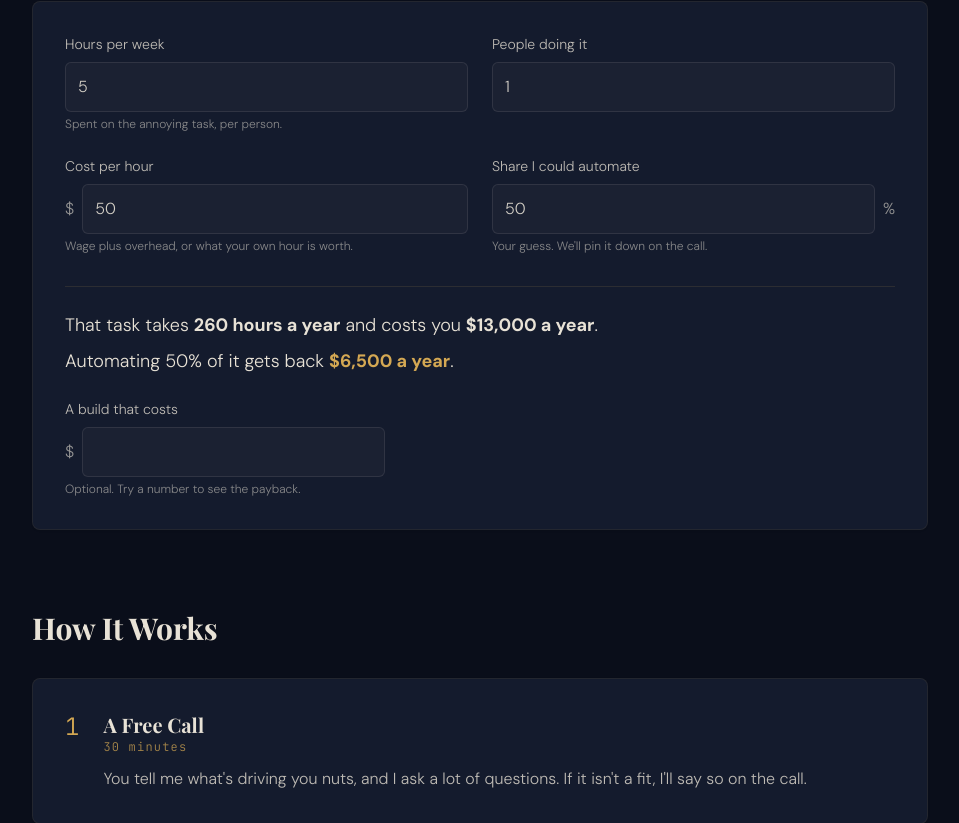
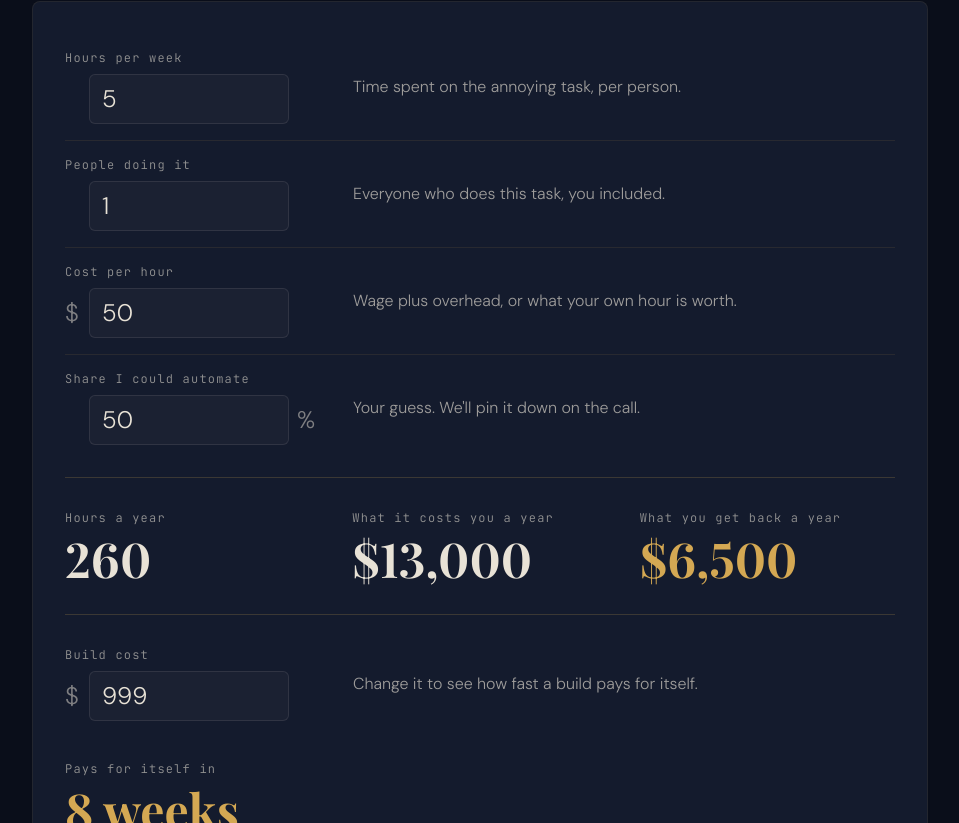
Before and after one commit to afxjzs/doug-is, a Next.js app: page /automating in a window 1280 px wide. Shown: the part 977-1800 px from the top of the page, without its empty margins (160-1119 px from the left). Built offline with nearby package versions, Linux system fonts and the light colour scheme; no server answers.

Commit message:
Automating: bolder cost calculator, build cost starts at $999
- Inputs in one column with each explainer beside it
- Results as large display numbers (hours, cost, money back a year)
- Build cost pre-filled at $999, so the payback shows right away

```diff
--- a/src/app/(site)/automating/CostCalculator.tsx
+++ b/src/app/(site)/automating/CostCalculator.tsx
@@ -11,21 +11,21 @@ const dollars = new Intl.NumberFormat("en-US", {
 })
 const whole = new Intl.NumberFormat("en-US", { maximumFractionDigits: 0 })
 
-// Empty or junk input counts as 0, and the results say so ("$0 a year")
-// rather than showing NaN.
+// Empty or junk input counts as 0, and the results say so ("$0") rather
+// than showing NaN.
 function num(value: string): number {
 	const n = Number(value)
 	return Number.isFinite(n) && n > 0 ? n : 0
 }
 
 function payback(buildCost: number, yearlySavings: number): string {
-	const weeks = Math.round(buildCost / (yearlySavings / WEEKS_PER_YEAR))
-	if (weeks <= WEEKS_PER_YEAR) return `about ${Math.max(weeks, 1)} weeks`
-	return `about ${(weeks / WEEKS_PER_YEAR).toFixed(1)} years`
+	const weeks = Math.max(Math.round(buildCost / (yearlySavings / WEEKS_PER_YEAR)), 1)
+	if (weeks <= WEEKS_PER_YEAR) return `${weeks} ${weeks === 1 ? "week" : "weeks"}`
+	return `${(weeks / WEEKS_PER_YEAR).toFixed(1)} years`
 }
 
-const inputClass =
-	"w-full p-3 bg-[rgba(var(--color-foreground),0.03)] border border-[rgba(var(--color-foreground),0.1)] rounded-md focus:outline-none focus:ring-2 focus:ring-[rgba(var(--color-accent),0.5)] focus:border-transparent text-[rgba(var(--color-foreground),0.9)]"
+const eyebrow =
+	"font-[family-name:var(--font-mono)] text-xs tracking-[0.1em] text-[rgba(var(--color-foreground),0.6)]"
 
 function Field({
 	label,
@@ -36,20 +36,22 @@ function Field({
 	suffix,
 }: {
 	label: string
-	hint?: string
+	hint: string
 	value: string
 	onChange: (v: string) => void
 	prefix?: string
 	suffix?: string
 }) {
 	const id = useId()
+	const hintId = `${id}-hint`
 	return (
+		<div className="grid grid-cols-1 md:grid-cols-[minmax(0,16rem)_minmax(0,1fr)] gap-x-8 gap-y-2 md:items-center py-4">
 			<div>
-			<label htmlFor={id} className="block text-sm text-[rgba(var(--color-foreground),0.8)] mb-2">
+				<label htmlFor={id} className={`block mb-2 ${eyebrow}`}>
 					{label}
 				</label>
-			<div className="flex items-center gap-2">
-				{prefix && <span className="text-[rgba(var(--color-foreground),0.6)]">{prefix}</span>}
+				<div className="flex items-center gap-2 text-2xl">
+					<span className="w-4 shrink-0 text-[rgba(var(--color-foreground),0.5)]" aria-hidden>{prefix}</span>
 					<input
 						id={id}
 						type="number"
@@ -57,15 +59,34 @@ function Field({
 						min={0}
 						value={value}
 						onChange={(e) => onChange(e.target.value)}
-					className={inputClass}
+						aria-describedby={hintId}
+						className="w-full min-w-0 px-3 py-2 bg-[rgba(var(--color-foreground),0.03)] border border-[rgba(var(--color-foreground),0.1)] rounded-md focus:outline-none focus:ring-2 focus:ring-[rgba(var(--color-accent),0.5)] focus:border-transparent text-[rgb(var(--color-foreground))] tabular-nums"
 						style={{
 							transition:
 								"border-color var(--dur-fast) var(--ease-out), box-shadow var(--dur-fast) var(--ease-out)",
 						}}
 					/>
-				{suffix && <span className="text-[rgba(var(--color-foreground),0.6)]">{suffix}</span>}
+					<span className="w-6 shrink-0 text-[rgba(var(--color-foreground),0.5)]" aria-hidden>{suffix}</span>
 				</div>
-			{hint && <p className="mt-1 text-xs text-[rgba(var(--color-foreground),0.55)]">{hint}</p>}
+			</div>
+			<p id={hintId} className="text-[rgba(var(--color-foreground),0.65)]">
+				{hint}
+			</p>
+		</div>
+	)
+}
+
+function Stat({ label, value, accent }: { label: string; value: string; accent?: boolean }) {
+	return (
+		<div role="group" aria-label={label}>
+			<p className={`mb-2 ${eyebrow}`}>{label}</p>
+			<p
+				className={`font-[family-name:var(--font-display)] font-bold tabular-nums lining-nums leading-none text-4xl md:text-5xl ${
+					accent ? "text-[rgb(var(--color-accent))]" : "text-[rgb(var(--color-foreground))]"
+				}`}
+			>
+				{value}
+			</p>
 		</div>
 	)
 }
@@ -75,7 +96,7 @@ export default function CostCalculator() {
 	const [people, setPeople] = useState("1")
 	const [rate, setRate] = useState("50")
 	const [share, setShare] = useState("50")
-	const [buildCost, setBuildCost] = useState("")
+	const [buildCost, setBuildCost] = useState("999")
 	// Inputs stay disabled until React hydrates, so early typing isn't wiped.
 	const [hydrated, setHydrated] = useState(false)
 	useEffect(() => setHydrated(true), [])
@@ -84,47 +105,71 @@ export default function CostCalculator() {
 	const yearlyCost = yearlyHours * num(rate)
 	const yearlySavings = yearlyCost * (Math.min(num(share), 100) / 100)
 	const build = num(buildCost)
-	const showPayback = build > 0 && yearlySavings > 0
-	const paysBackInAYear = showPayback && build <= yearlySavings
+	const canPayBack = build > 0 && yearlySavings > 0
+	const paysBackInAYear = canPayBack && build <= yearlySavings
 
 	return (
 		<section aria-label="Cost calculator" className="dark-card">
 			<fieldset disabled={!hydrated}>
-			<div className="grid grid-cols-1 md:grid-cols-2 gap-6 mb-8">
-				<Field label="Hours per week" hint="Spent on the annoying task, per person." value={hours} onChange={setHours} />
-				<Field label="People doing it" value={people} onChange={setPeople} />
-				<Field label="Cost per hour" hint="Wage plus overhead, or what your own hour is worth." prefix="$" value={rate} onChange={setRate} />
-				<Field label="Share I could automate" hint="Your guess. We'll pin it down on the call." suffix="%" value={share} onChange={setShare} />
+				<div className="divide-y divide-[rgba(var(--color-border),0.1)]">
+					<Field
+						label="Hours per week"
+						hint="Time spent on the annoying task, per person."
+						value={hours}
+						onChange={setHours}
+					/>
+					<Field
+						label="People doing it"
+						hint="Everyone who does this task, you included."
+						value={people}
+						onChange={setPeople}
+					/>
+					<Field
+						label="Cost per hour"
+						prefix="$"
+						hint="Wage plus overhead, or what your own hour is worth."
+						value={rate}
+						onChange={setRate}
+					/>
+					<Field
+						label="Share I could automate"
+						suffix="%"
+						hint="Your guess. We'll pin it down on the call."
+						value={share}
+						onChange={setShare}
+					/>
 				</div>
 
-			<div className="border-t border-[rgba(var(--color-border),0.12)] pt-6 space-y-2 text-lg">
-				<p>
-					That task takes <strong>{whole.format(yearlyHours)} hours a year</strong> and costs you{" "}
-					<strong>{dollars.format(yearlyCost)} a year</strong>.
-				</p>
-				<p>
-					Automating {whole.format(Math.min(num(share), 100))}% of it gets back{" "}
-					<strong className="text-[rgb(var(--color-accent))]">{dollars.format(yearlySavings)} a year</strong>.
-				</p>
+				<div className="grid grid-cols-1 sm:grid-cols-3 gap-8 py-8 my-4 border-y border-[rgba(var(--color-border),0.2)]">
+					<Stat label="Hours a year" value={whole.format(yearlyHours)} />
+					<Stat label="What it costs you a year" value={dollars.format(yearlyCost)} />
+					<Stat label="What you get back a year" value={dollars.format(yearlySavings)} accent />
 				</div>
 
-			<div className="mt-6 max-w-xs">
 				<Field
-					label="A build that costs"
-					hint="Optional. Try a number to see the payback."
+					label="Build cost"
 					prefix="$"
+					hint="Change it to see how fast a build pays for itself."
 					value={buildCost}
 					onChange={setBuildCost}
 				/>
-			</div>
-			{showPayback && (
-				<p className="mt-4 text-[rgba(var(--color-foreground),0.85)]">
-					At that price it pays for itself in {payback(build, yearlySavings)}.{" "}
+
+				<div className="pt-6">
+					{canPayBack ? (
+						<>
+							<Stat label="Pays for itself in" value={payback(build, yearlySavings)} accent />
+							<p className="mt-4 text-[rgba(var(--color-foreground),0.8)]">
 								{paysBackInAYear
 									? "That's worth talking about."
 									: "That's slow. I'd likely tell you to fix something else first."}
 							</p>
+						</>
+					) : (
+						<p className="text-[rgba(var(--color-foreground),0.8)]">
+							Put in a build cost and some time saved to see the payback.
+						</p>
 					)}
+				</div>
 			</fieldset>
 		</section>
 	)
```
Also changed, not shown: 1 other file (tests, documents, lock files or other folders). Lines whose indentation alone changed are shown as unchanged.
